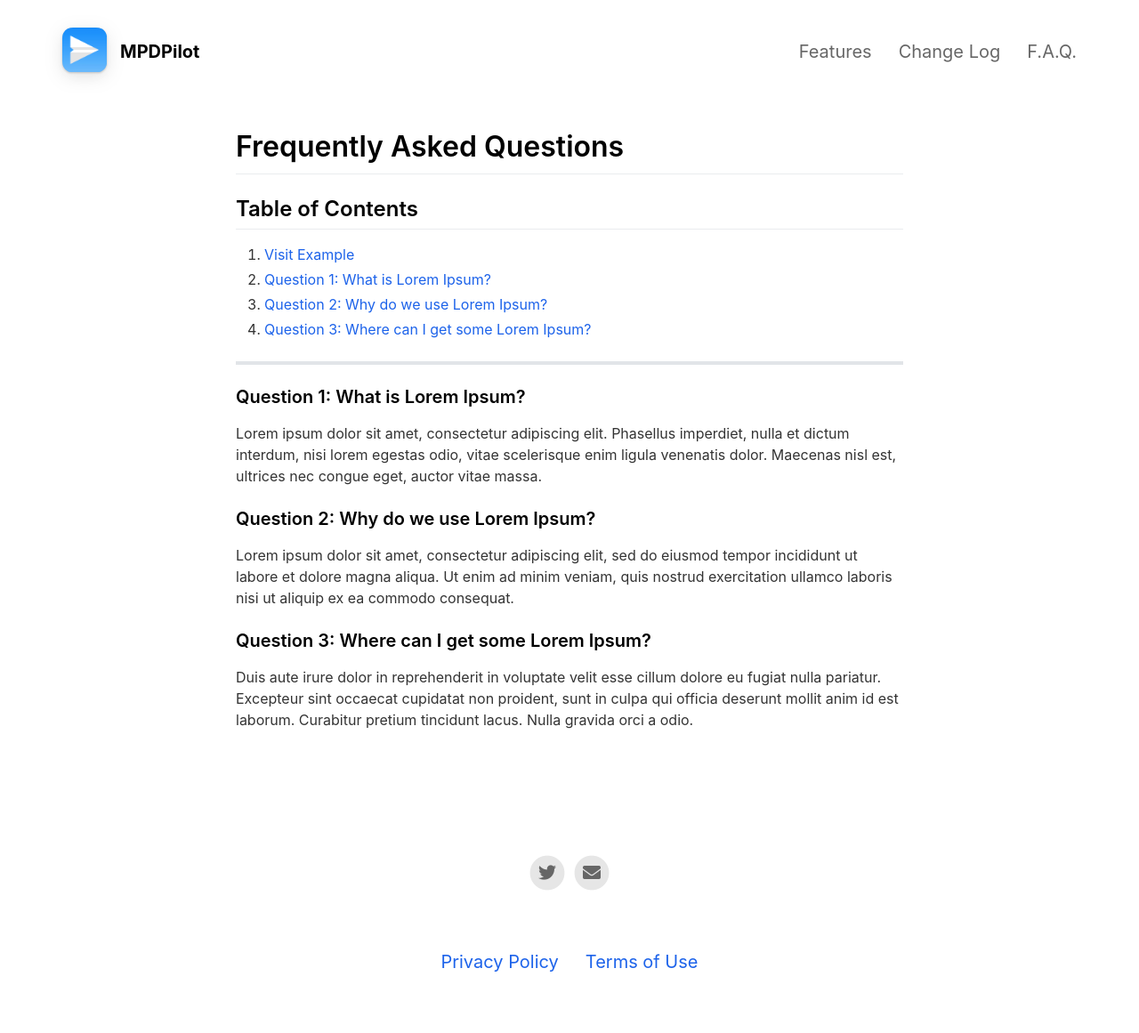
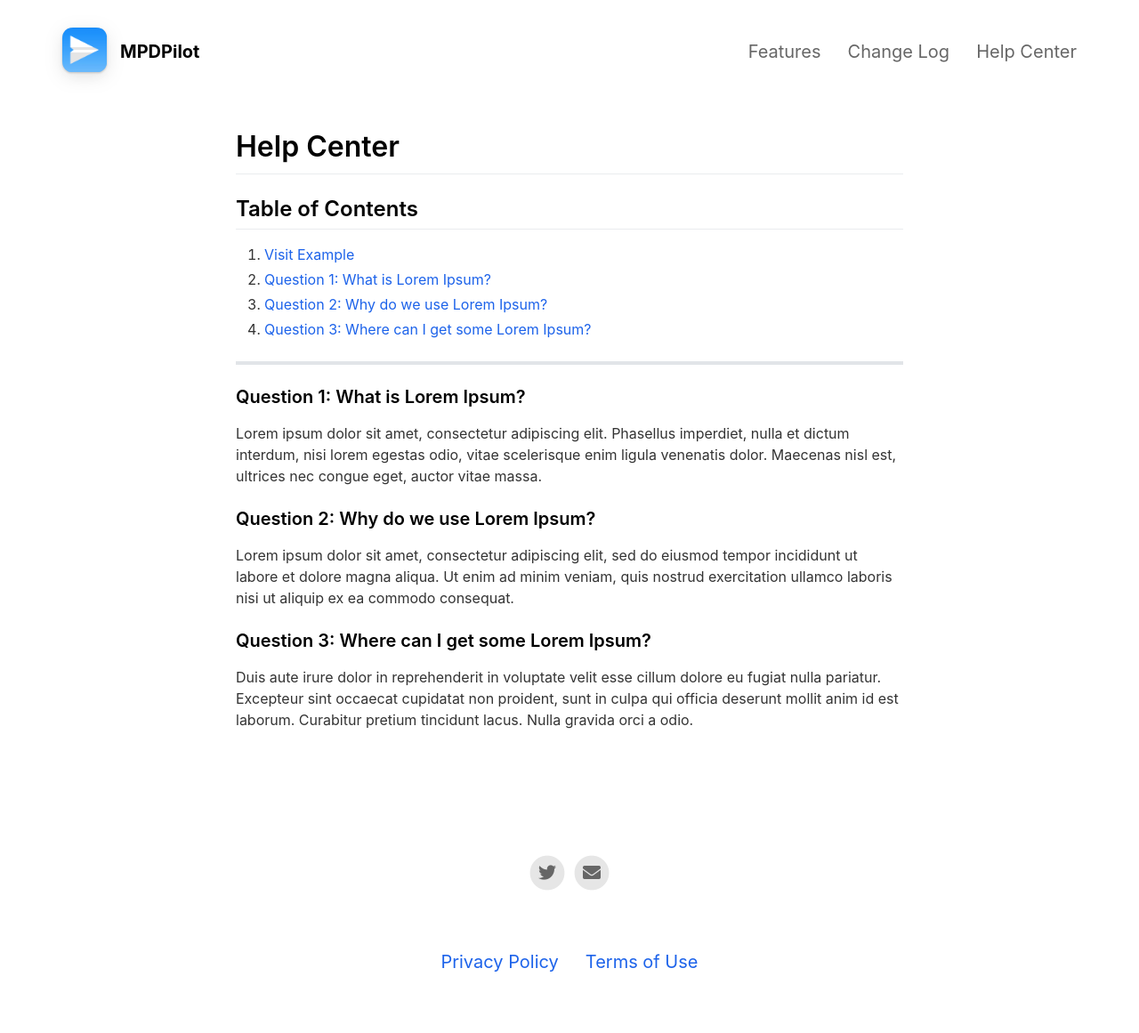
Before and after one commit to MPDPilot/MPDPilot-website, a Jekyll site: the page built from _pages/help.md, in a window 1280 px wide. Shown: the whole page at 89% size. Built offline with Jekyll 4.4.1, drawn with Linux system fonts in a browser that asks for light colours; nearby versions of some CDN libraries; comment, search, counter and statistics services are not loaded.

Commit message:
rename: faq to help center

```diff
--- a/_pages/faq.md
+++ b/_pages/help.md
@@ -1,11 +1,11 @@
 ---
 layout: page
-title: F.A.Q.
+title: Help Center
 include_in_header: true
 header_order: 3
 include_in_footer: false
 ---
-# Frequently Asked Questions
+# Help Center
 
 ## Table of Contents
 0. <a href="#question-1-what-is-lorem-ipsum" target="_self">Visit Example</a>
```
